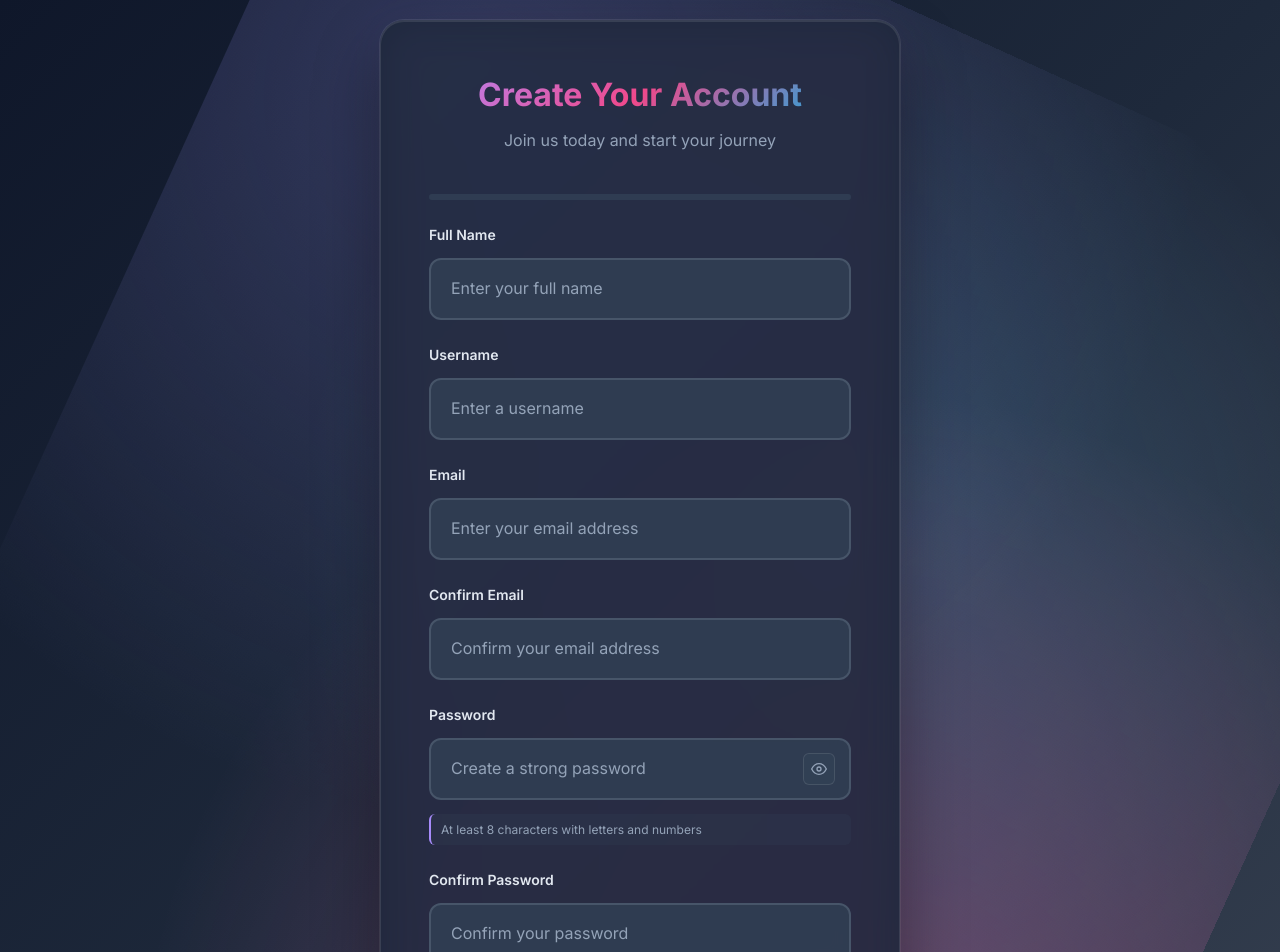
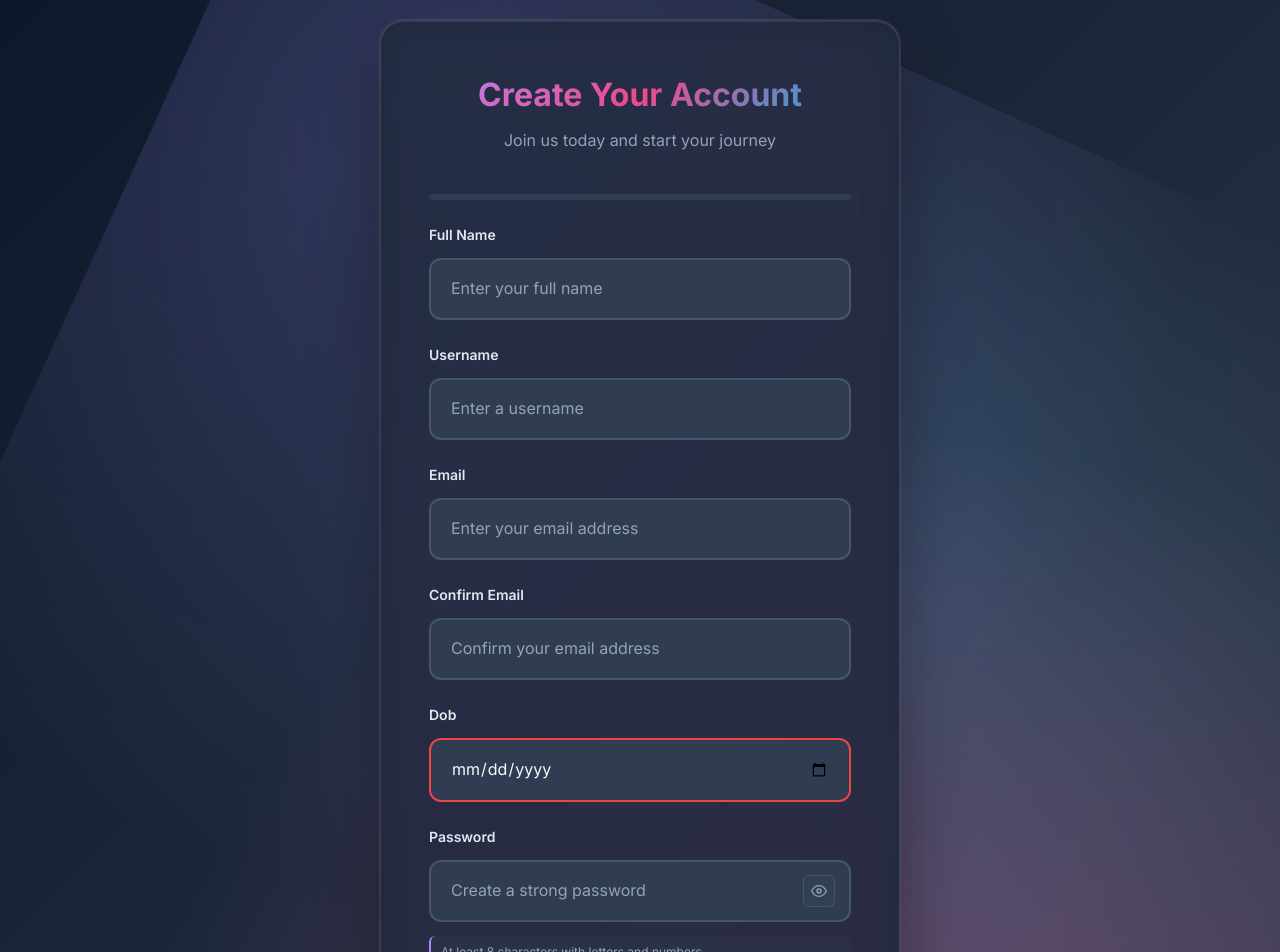
Before and after one commit to gnaixus/interNUShip, a React (Create React App) app in the folder frontend/: page /signup in a window 1280 px wide. Shown: the top 952 px of the page. Built offline with nearby package versions, Linux system fonts and the light colour scheme.

Commit message:
add dob to signup

```diff
--- a/frontend/src/pages/auth/Signup.js
+++ b/frontend/src/pages/auth/Signup.js
@@ -52,7 +52,7 @@ export default function Signup() {
   //Form components
   const [formData, setFormData] = useState({
     fullName: '', username: '', email: '', confirmEmail: '',
-    password: '', confirmPassword: ''
+    password: '', confirmPassword: '', dob: ''
   });
 
   const [errors, setErrors] = useState({});
@@ -280,6 +280,15 @@ export default function Signup() {
           />
 
           <FormField
+            name="dob"
+            type="date"
+            placeholder="Enter your date of birth"
+            value={formData.dob}
+            onChange={handleChange}
+            error={errors.dob}
+          />
+
+          <FormField
             name="password"
             type={showPassword ? 'text' : 'password'}
             placeholder="Create a strong password"
```
